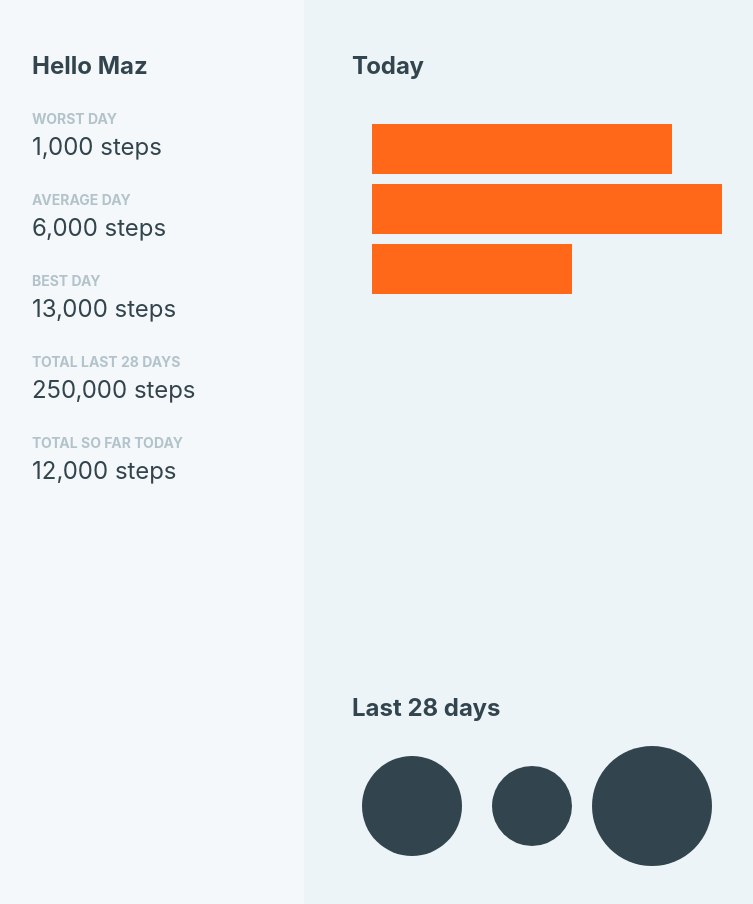
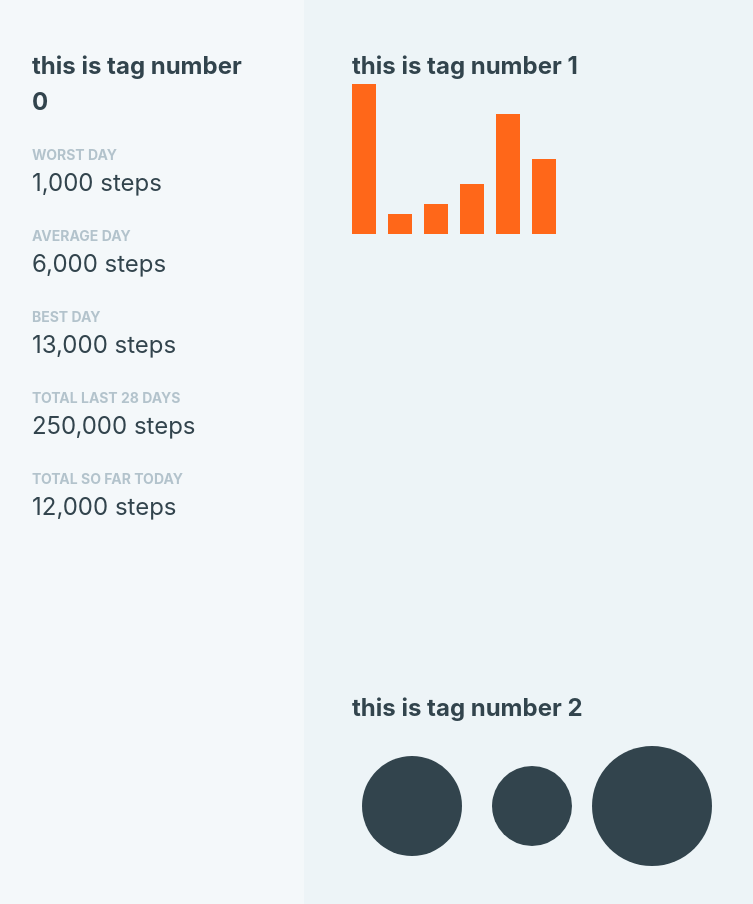
Before and after one commit to mbalandari/counter, a plain HTML site: page index.html in a window 1280 px wide. Shown: the top 904 px of the page, without its empty margins (16-769 px from the left). Drawn offline with Linux system fonts and the light colour scheme; a web font is replaced by a local one.

Commit message:
homework before D3

```diff
--- a/index.html
+++ b/index.html
@@ -32,11 +32,7 @@
 
     <main>
         <h1>Today</h1>
-        <svg width="900" height="600">
-            <rect x="20" y="40" width="300" height="50"></rect>
-            <rect x="20" y="100" width="350" height="50"></rect>
-            <rect x="20" y="160" width="200" height="50"></rect>
-        </svg>
+        <svg width="900" height="600"></svg>
 
         <h1>Last 28 days</h1>
         <svg width="900" height="600">
--- a/script.js
+++ b/script.js
@@ -0,0 +1,25 @@
+const headerTags = document.querySelectorAll("h1");
+
+// headerTags.forEach(h1 => {
+//     const hue = 360 * Math.random();
+//     h1.style.backgroundColor = "hsl(" + hue + ", 100%, 50%)";
+// })
+
+headerTags.forEach((h1, index) => {
+    h1.innerHTML = "this is tag number " + index;
+})
+
+
+const data = [150, 20, 30, 50, 120, 75];
+
+const firstSvg = document.querySelector("svg");
+
+data.forEach((d, i) => {
+    const rectTag = document.createElementNS("http://www.w3.org/2000/svg", "rect");
+    rectTag.setAttribute("x", i * 36);
+    rectTag.setAttribute("y", 150 - d);
+    rectTag.setAttribute("width", 24);
+    rectTag.setAttribute("height", d);
+
+    firstSvg.append(rectTag);
+})
```
